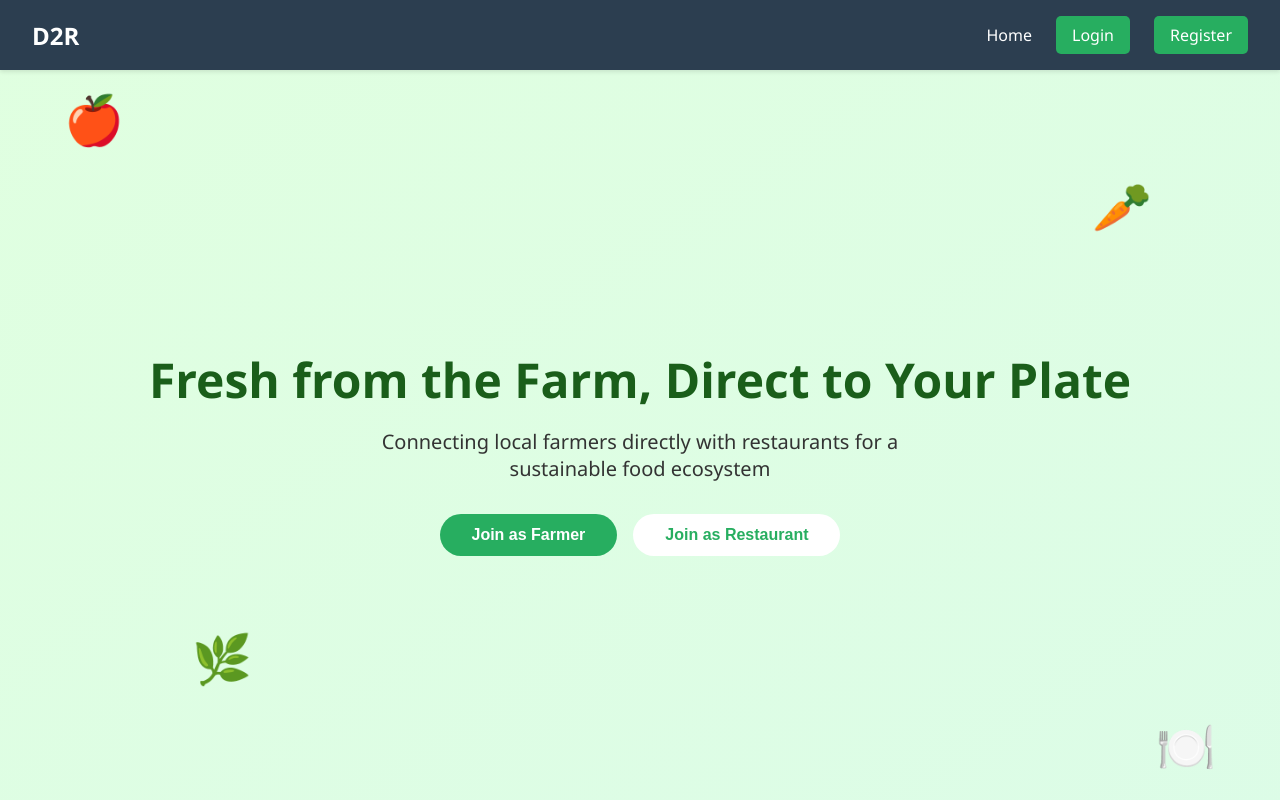
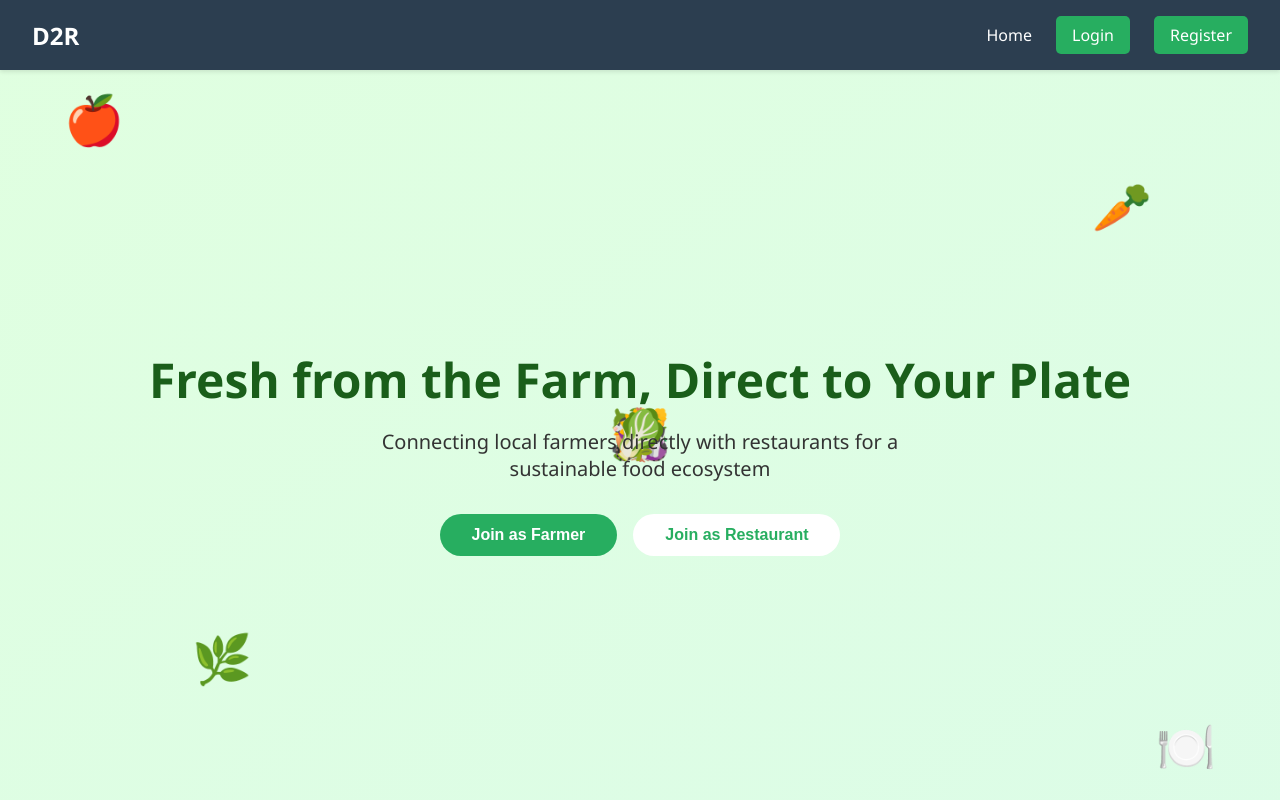
Before and after one commit to D2R-APPs/D2R-Frontend, a React (Create React App) app: page / in a window 1280 px wide. Shown: the top 800 px of the page. Built offline with nearby package versions, Linux system fonts and the light colour scheme.

Commit message:
Update HomePage.js

```diff
--- a/src/HomePage.js
+++ b/src/HomePage.js
@@ -55,6 +55,16 @@ const HomePage = () => {
         <div className="floating-icon icon-carrot animate-on-scroll">🥕</div>
         <div className="floating-icon icon-leaf animate-on-scroll">🌿</div>
         <div className="floating-icon icon-utensils animate-on-scroll">🍽️</div>
+        <div className="floating-icon icon-corn animate-on-scroll">🌽</div>
+        <div className="floating-icon icon-tractor animate-on-scroll">🚜</div>
+        <div className="floating-icon icon-onion animate-on-scroll">🧅</div>
+        <div className="floating-icon icon-farm animate-on-scroll">🌾</div>
+        <div className="floating-icon icon-chicken animate-on-scroll">🐔</div>
+        <div className="floating-icon icon-eggplant animate-on-scroll">🍆</div>
+        <div className="floating-icon icon-cow animate-on-scroll">🐄</div>
+        <div className="floating-icon icon-sunflower animate-on-scroll">🌻</div>
+        <div className="floating-icon icon-radish animate-on-scroll">🥬</div>
+
 
         <div className="hero-content animate-on-scroll">
           <h1 className="main-heading">Fresh from the Farm, Direct to Your Plate</h1>
```
